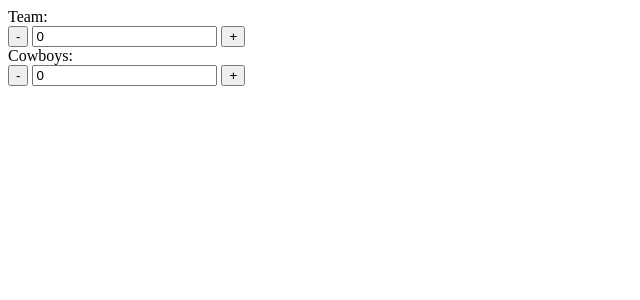
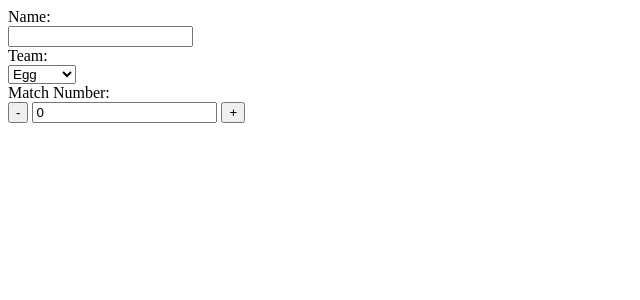
Before and after one commit to FRCTeam834/Scoutech24, a SvelteKit app: page / in a window 1280 px wide. Shown: the top 300 px of the page, without its empty margins (0-640 px from the left). Built offline with nearby package versions, Linux system fonts and the light colour scheme.

Commit message:
Added Simple Textbox + Dropdown

```diff
--- a/src/routes/+page.svelte
+++ b/src/routes/+page.svelte
@@ -1,8 +1,10 @@
 <script>
-	import Tally from "./Tally.svelte";
+	import Dropdown from "./Dropdown.svelte";
+    import ShortText from "./ShortText.svelte";
+    import Tally from "./Tally.svelte";
 
 </script>
 
-<Tally label = {"Team"}></Tally>
-
-<Tally label = {"Cowboys"}></Tally>
+<ShortText label = {"Name"} name = {"name"}/>
+<Dropdown label = {"Team"} selections = {{0 : "Egg", 1 : "Cheese"}} name = {"team"}/>
+<Tally label = {"Match Number"} name = {"match"}/>
--- /dev/null
+++ b/src/routes/Dropdown.svelte
@@ -0,0 +1,25 @@
+<script>
+    /**
+	 * @type {string}
+	 */
+    export let label;
+
+     /**
+	 * @type {any}
+	 */
+    export let selections;
+     /**
+	 * @type {string}
+	 */
+    export let name;
+</script>
+
+
+<label for={name}>{label}:</label>
+<br>
+<select {name} id={name}>
+    {#each Object.entries(selections) as [value, option]}
+        <option value={value}>{option}</option>
+    {/each}
+</select>
+<br>
--- /dev/null
+++ b/src/routes/ShortText.svelte
@@ -0,0 +1,15 @@
+<script>
+    /**
+	 * @type {String}
+	 */
+    export let label;
+    /**
+	 * @type {string}
+	 */
+     export let name;
+</script>
+
+<label for={name}>{label}:</label>
+<br>
+<input type="text" {name} id = {name}>
+<br>
--- a/src/routes/Tally.svelte
+++ b/src/routes/Tally.svelte
@@ -1,8 +1,13 @@
 <script>
     /**
-	 * @type {String}
+	 * @type {string}
 	 */
     export let label;
+    /**
+	 * @type {string}
+	 */
+     export let name;
+
     let count = 0
 
     function increment() {
@@ -14,10 +19,10 @@
     }
 </script>
 
-<label for={label}>{label}:</label>
+<label for={name}>{label}:</label>
 <br>
 <button on:click={decrement}>-</button>
-<input bind:value = {count}
+<input {name} id = {name} bind:value = {count}
     type="number"
     inputmode="numeric"
     pattern="[0-9]+"
```
